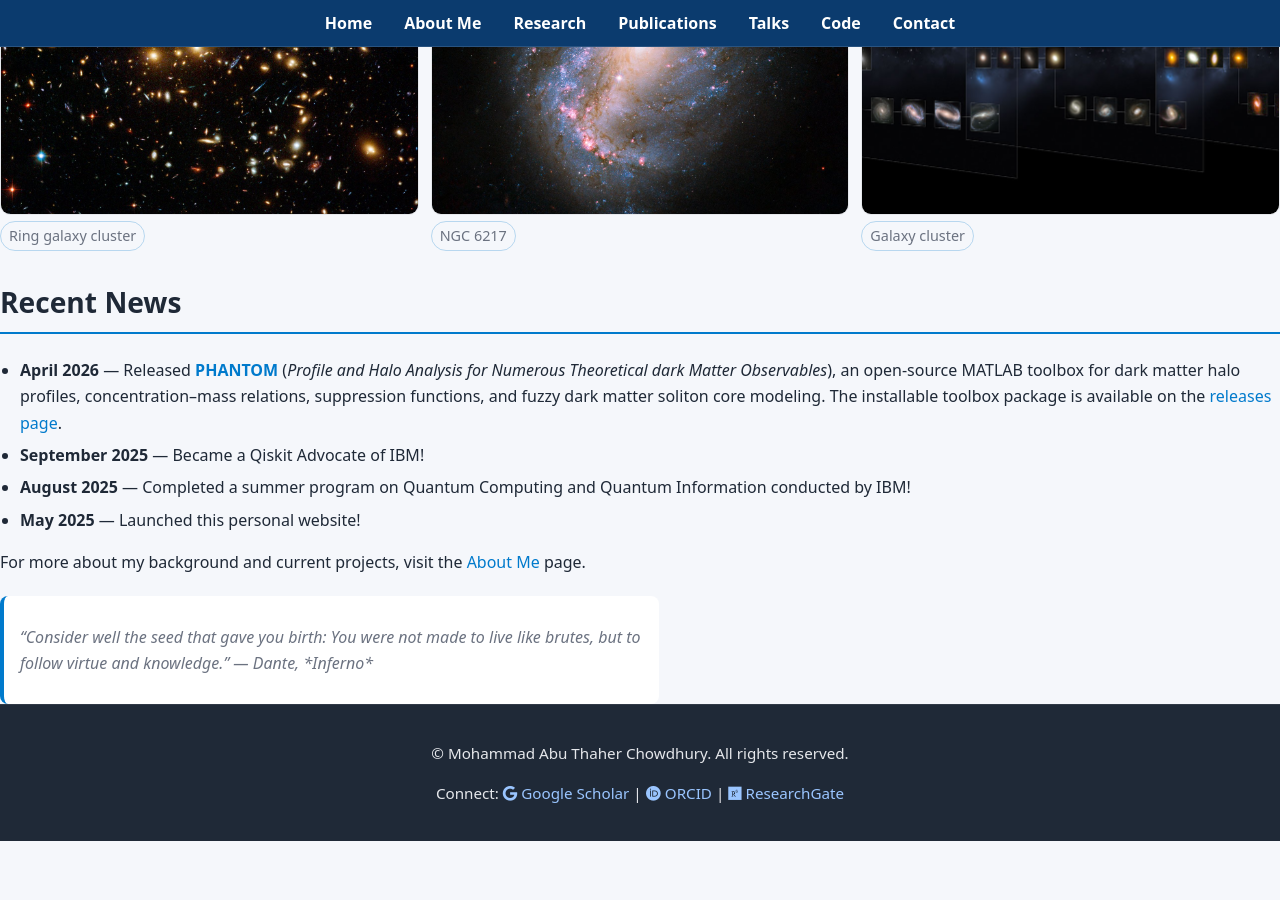
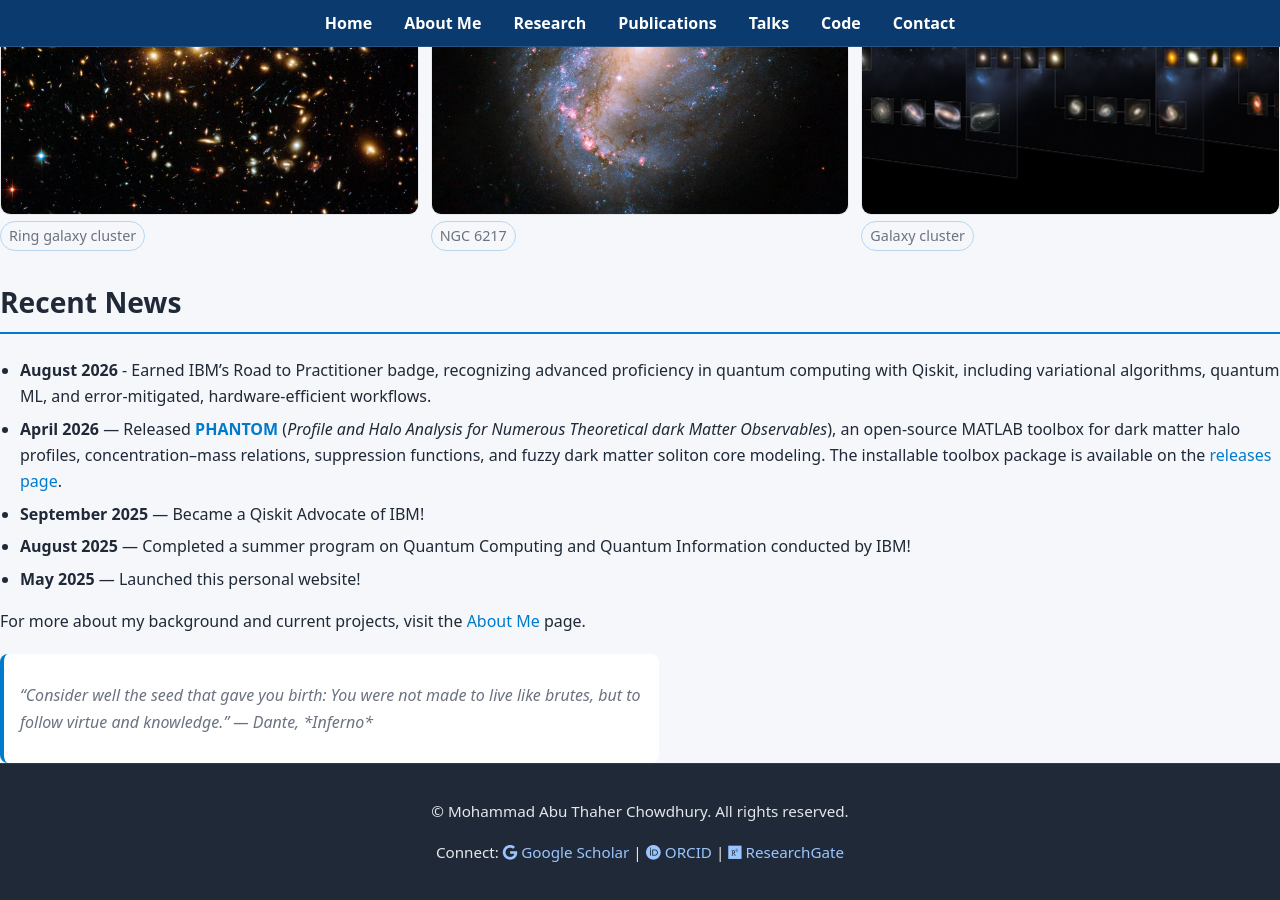
Before and after one commit to matc-thaher/website, a Jekyll site: the page built from index.md, in a window 1280 px wide and 900 px high, scrolled down 801 px. Built offline with Jekyll 4.4.1, drawn with Linux system fonts in a browser that asks for light colours; before the commit the page ends 1642 px from its top, so only the background shows below that.

Commit message:
Update index.md

```diff
--- a/index.md
+++ b/index.md
@@ -47,6 +47,7 @@ show_header_phrase: false
 </div>
 
 ## Recent News
+- **August 2026** - Earned IBM’s Road to Practitioner badge, recognizing advanced proficiency in quantum computing with Qiskit, including variational algorithms, quantum ML, and error‑mitigated, hardware‑efficient workflows.
 - **April 2026** — Released [**PHANTOM**](https://github.com/matc-thaher/PHANTOM) (*Profile and Halo Analysis for Numerous Theoretical dark Matter Observables*), an open-source MATLAB toolbox for dark matter halo profiles, concentration–mass relations, suppression functions, and fuzzy dark matter soliton core modeling. The installable toolbox package is available on the [releases page](https://github.com/matc-thaher/PHANTOM/releases/latest).
 - **September 2025** — Became a Qiskit Advocate of IBM!
 - **August 2025** — Completed a summer program on Quantum Computing and Quantum Information conducted by IBM!
```
